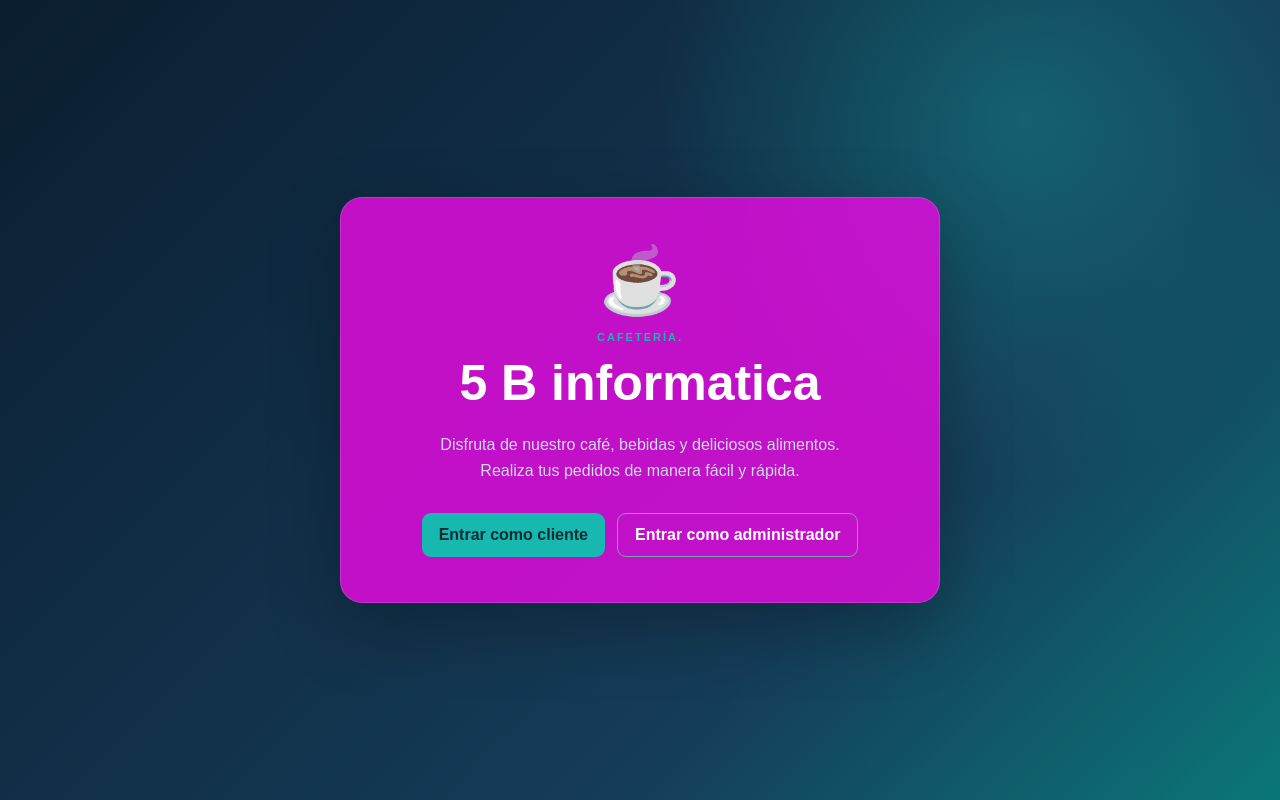
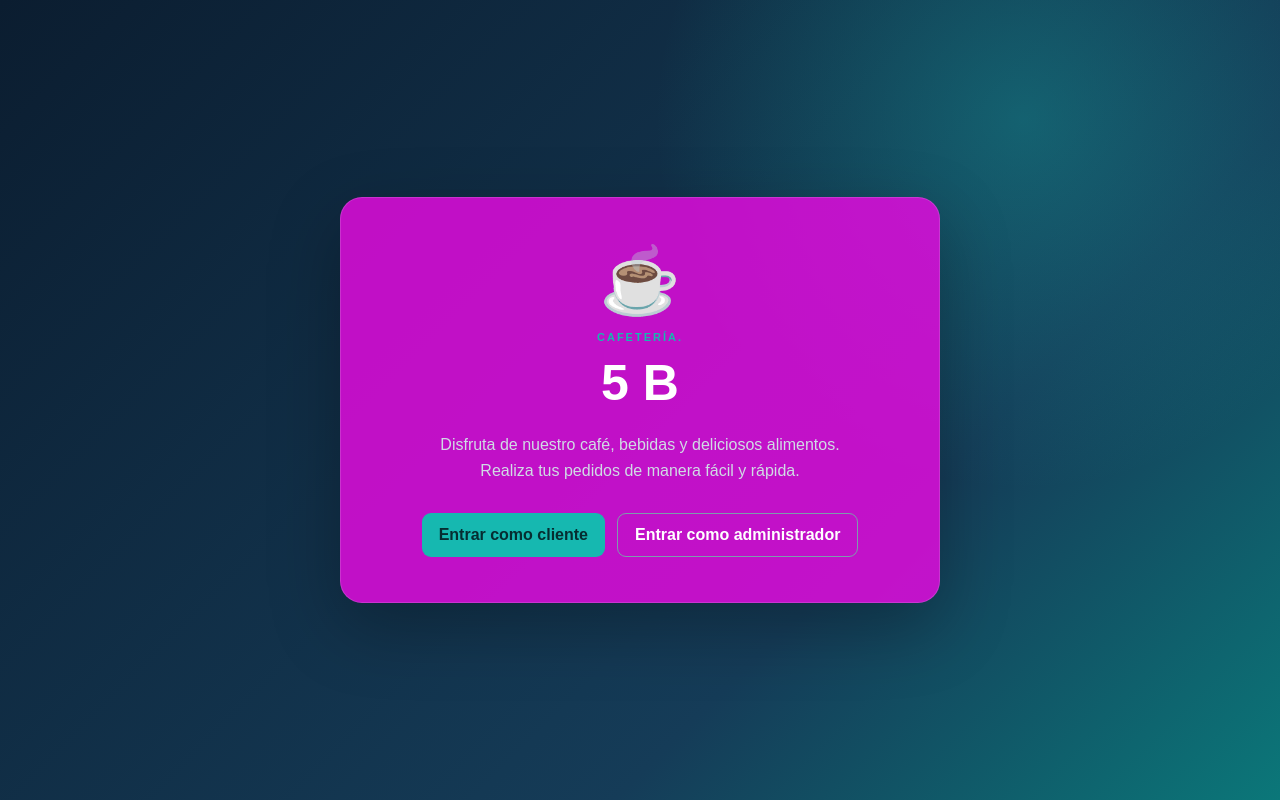
Before and after one commit to julonlondres-hash/cafe-central, a plain HTML site: page index.html in a window 1280 px wide. Drawn offline with Linux system fonts and the light colour scheme; a script that the page names is missing.

Commit message:
Actualizar Cafe Central

```diff
--- a/index.html
+++ b/index.html
@@ -24,7 +24,7 @@
 
             <p class="etiqueta">CAFETERÍA.</p>
 
-            <h1> 5 B informatica
+            <h1> 5 B
             </h1>
 
             <p class="descripcion">
```
